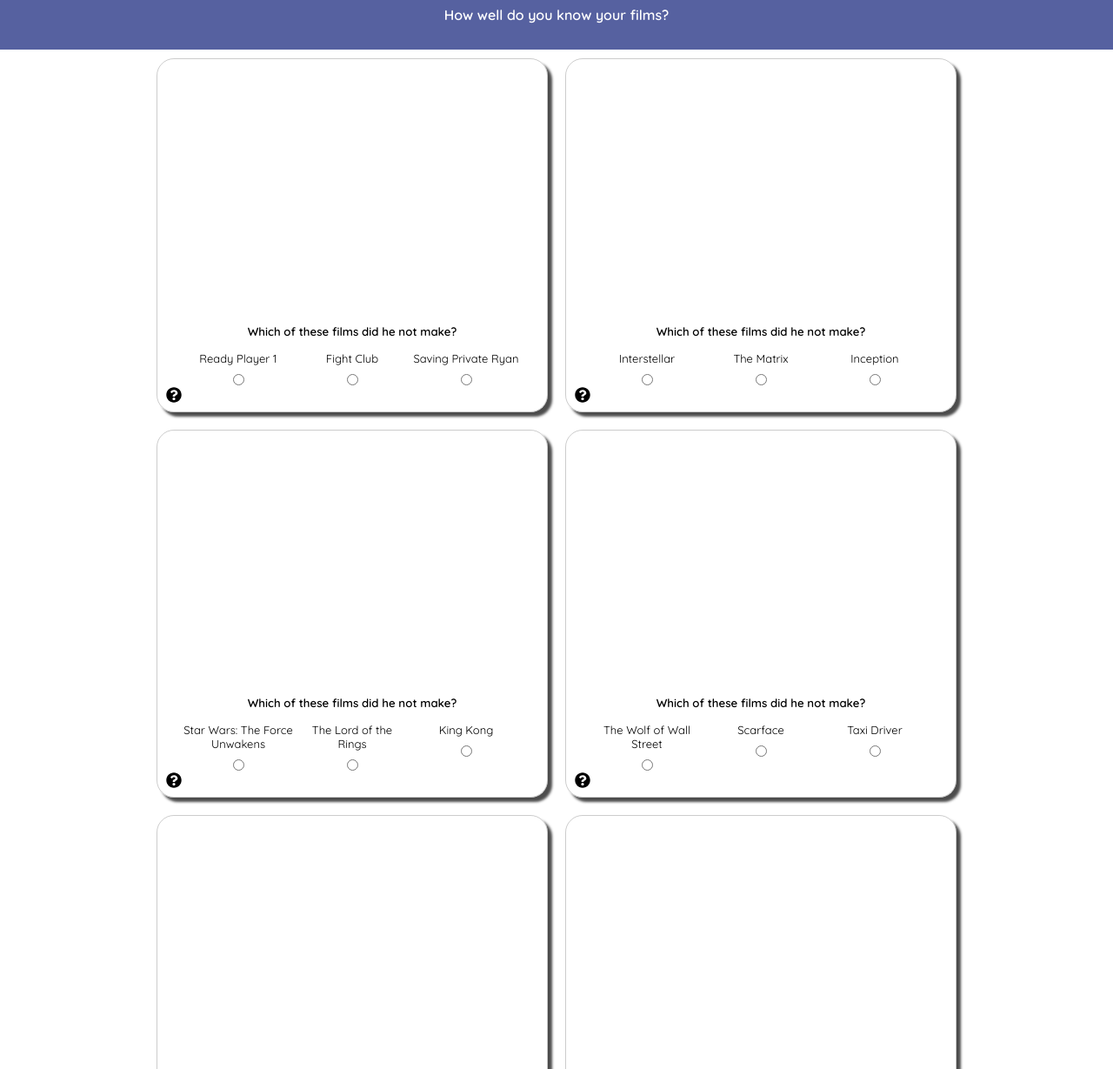
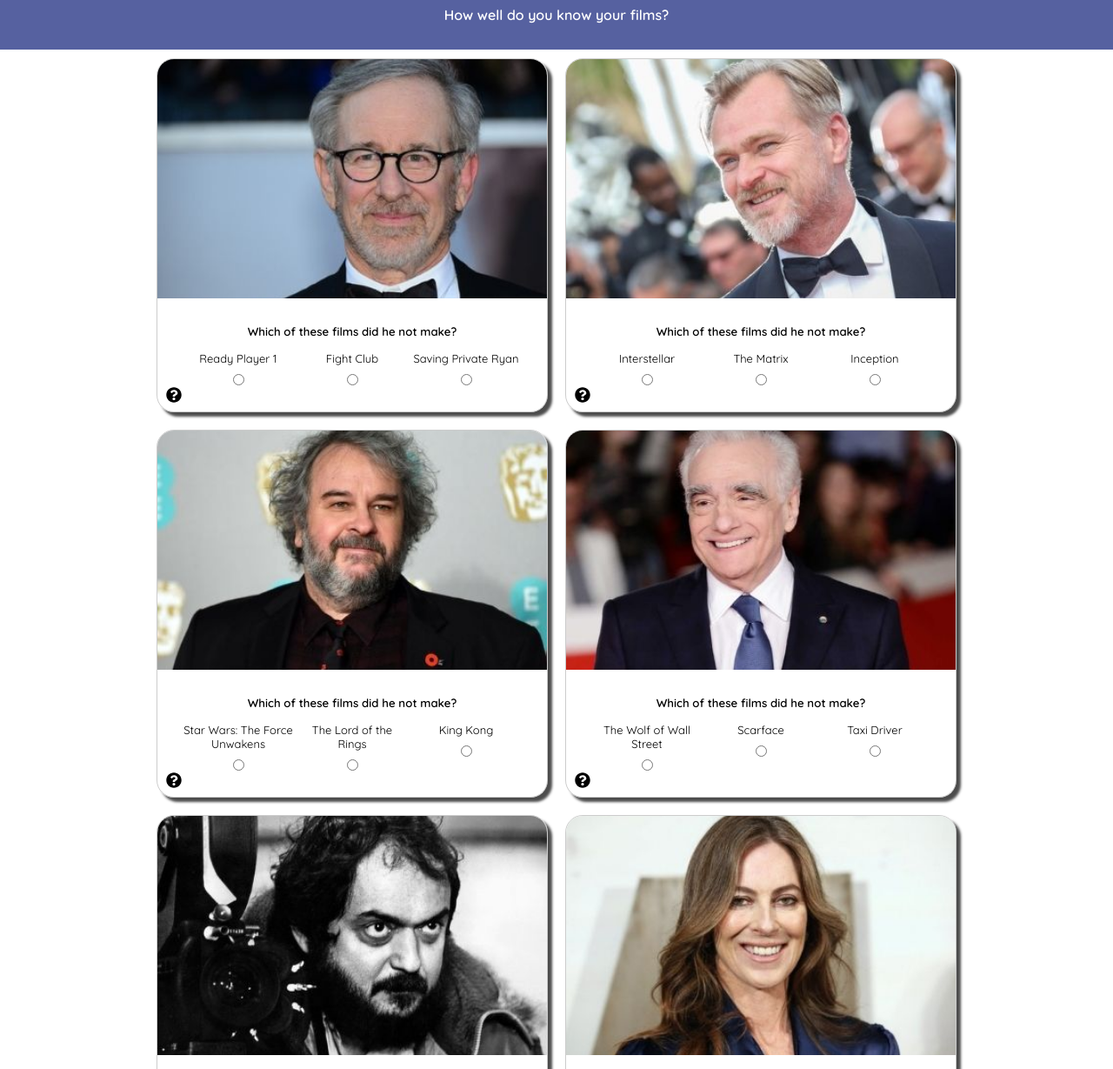
Before and after one commit to TTBoiMike/javascript-directors-quiz, a plain HTML site: page index.html in a window 1280 px wide. Shown: the part 71-1300 px from the top of the page at 87% size. Drawn offline with Linux system fonts and the light colour scheme.

Commit message:
rename file path for images

```diff
--- a/css/main.css
+++ b/css/main.css
@@ -79,20 +79,20 @@
 
 /* question-header images */
 .director-header-one {
-    background-image: url("images/director-first-question.jpg");
+    background-image: url("../images/director-first-question.jpg");
 }
 .director-header-two {
-    background-image: url("images/director-seconds-question.jpg");
+    background-image: url("../images/director-seconds-question.jpg");
 }
 .director-header-three {
-    background-image: url("images/director-third-question.jpg");
+    background-image: url("../images/director-third-question.jpg");
 }
 .director-header-four {
-    background-image: url("images/director-fourth-question.jpg");
+    background-image: url("../images/director-fourth-question.jpg");
 }
 .director-header-five {
-    background-image: url("images/director-fifth-question.jpg");
+    background-image: url("../images/director-fifth-question.jpg");
 }
 .director-header-six {
-    background-image: url("images/director-sixth-question.jpg");
+    background-image: url("../images/director-sixth-question.jpg");
 }
```
